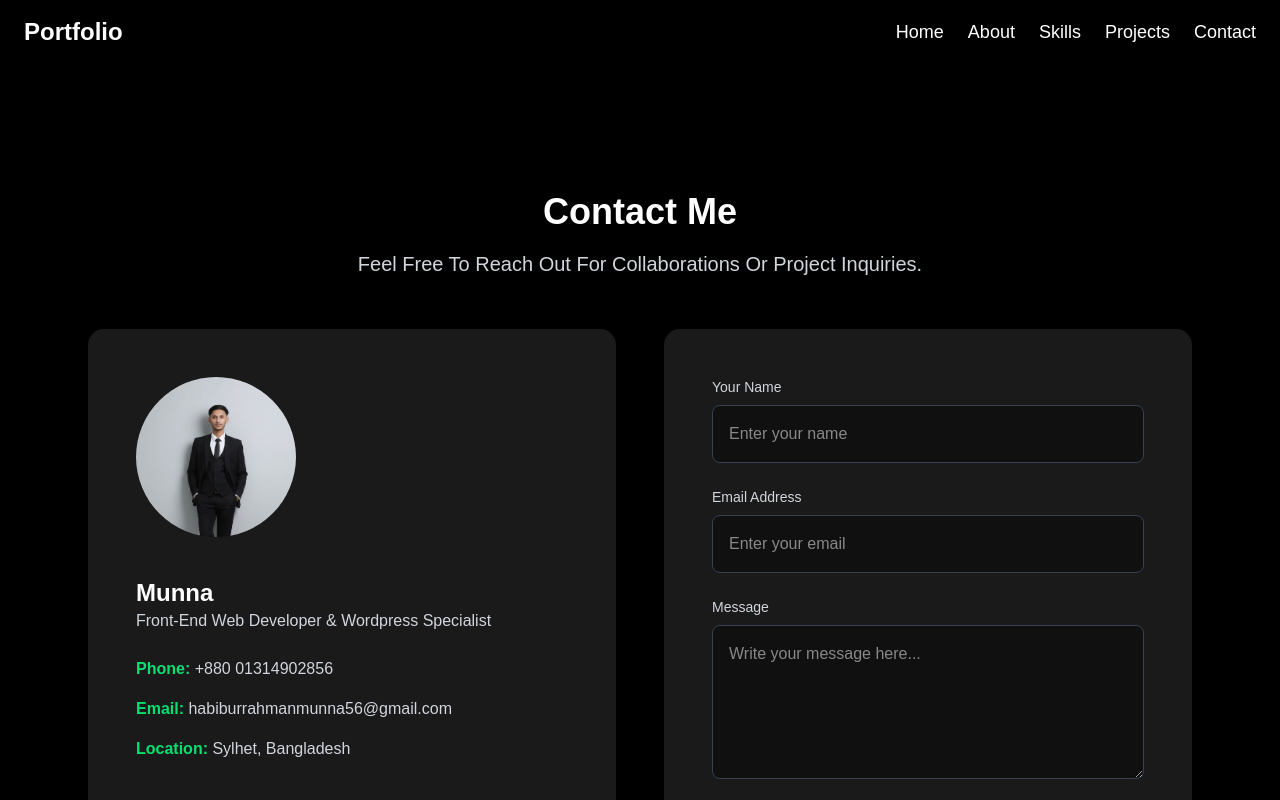
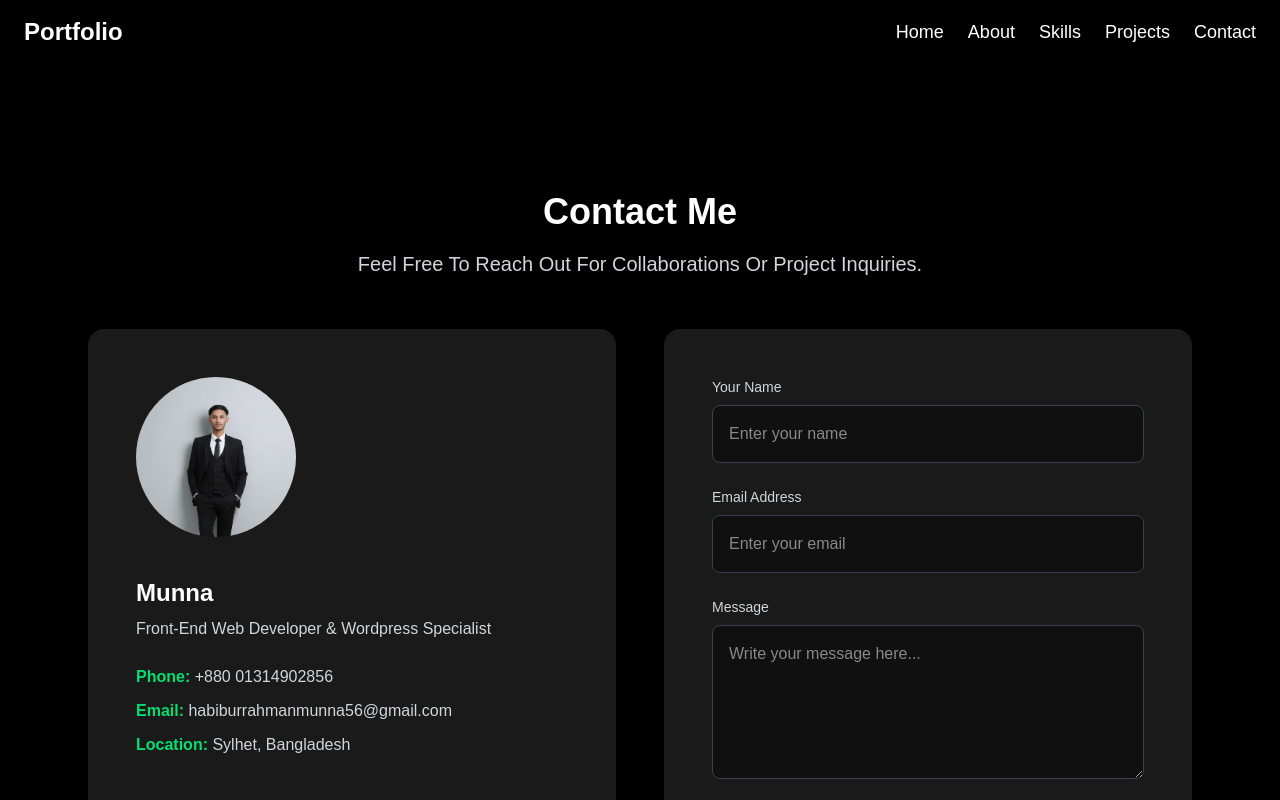
Before and after one commit to habiburrahman56/my-portfolio, a Next.js app: page /contact in a window 1280 px wide. Shown: the top 800 px of the page. Built offline with nearby package versions, Linux system fonts and the light colour scheme.

Commit message:
update page.js

```diff
--- a/src/app/contact/page.js
+++ b/src/app/contact/page.js
@@ -106,9 +106,9 @@ export default function Contact() {
             />
             <div className="mt-4 text-left w-full">
               <h3 className="text-2xl font-semibold capitalize"> Munna</h3>
-              <p className="text-gray-300">Front-End Web Developer & Wordpress Specialist</p>
+              <p className="text-gray-300 mt-2">Front-End Web Developer &  Wordpress Specialist</p>
 
-              <div className="mt-6 flex flex-col gap-4 text-gray-300">
+              <div className="mt-6 flex flex-col gap-2.5 text-gray-300">
                 <p>
                   <span className="font-semibold text-green-400">Phone:</span> +880 01314902856
                 </p>
```
